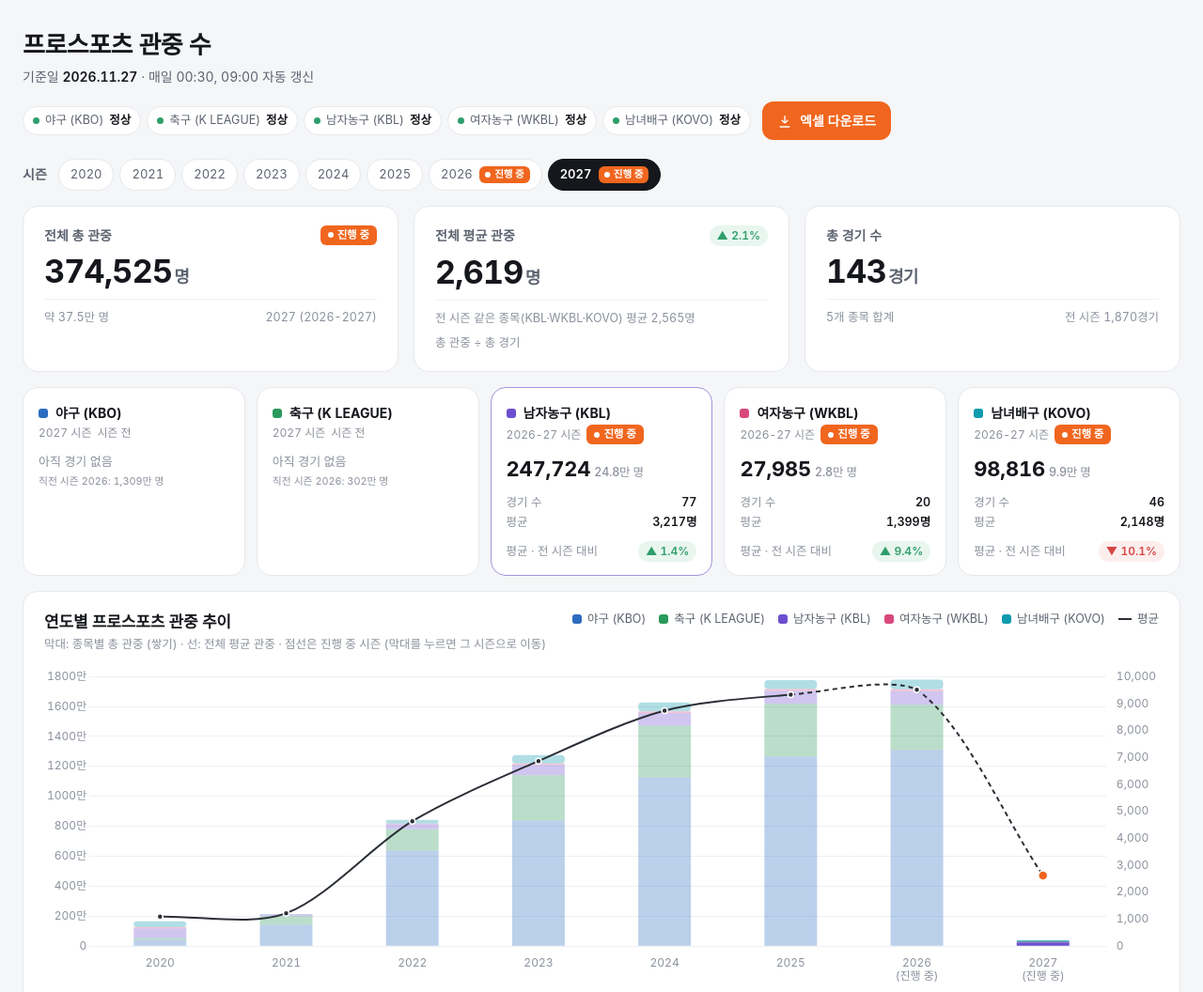
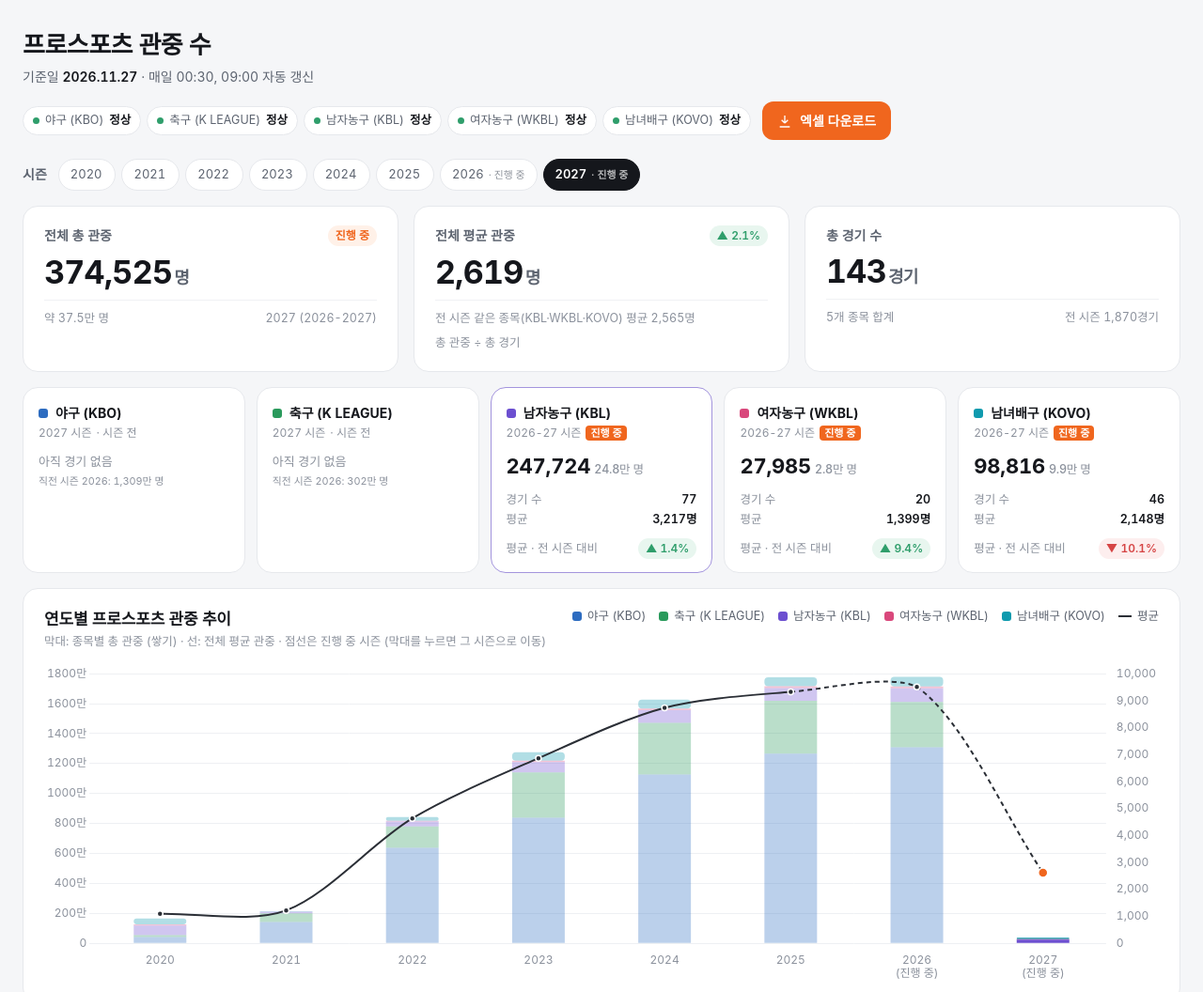
Before and after one commit to kkw-0121/prosports, a plain HTML site: page site/index.html in a window 1280 px wide. Shown: the top 1056 px of the page at 94% size. Drawn offline with nearby package versions, Linux system fonts and the light colour scheme; a web font is replaced by a local one.

Commit message:
화면: 상태 배지는 종목 카드에만, 크기를 옆 글자에 맞춤
Co-Authored-By: Claude Opus 5.5 <noreply@anthropic.com>

```diff
--- a/site/assets/app.js
+++ b/site/assets/app.js
@@ -37,11 +37,11 @@
 
   // ---------------------------------------------------------------- 공통 계산
   const label = (code) => `${leagues[code].name} (${leagues[code].abbr})`;
-  /** 시즌 상태 배지: 진행 중(주황) · 확정(파랑) · 시즌 전(회색 글자) */
+  /** 종목 카드의 시즌 상태 배지: 진행 중(주황) · 확정(파랑) · 시즌 전(회색 글자) */
   const BADGE = {
     live: '<span class="badge live">진행 중</span>',
     final: '<span class="badge final">확정</span>',
-    pre: '<span class="badge pre">시즌 전</span>',
+    pre: '<span class="badge pre">· 시즌 전</span>',
   };
   const seasonKey = (code, i) => Object.keys(leagues[code].seasons)[i];
   const seasonOf = (code, i) => leagues[code].seasons[seasonKey(code, i)];
@@ -59,7 +59,7 @@
 
   function renderChips() {
     $("#seasonChips").innerHTML = D.rows.map((r, i) =>
-      `<button class="chip" role="tab" aria-selected="${i === rowIdx}" data-i="${i}">${r.year}${rowLive(i) ? ' <span class="badge live sm">진행 중</span>' : ""}</button>`
+      `<button class="chip" role="tab" aria-selected="${i === rowIdx}" data-i="${i}">${r.year}<small>${rowLive(i) ? " · 진행 중" : ""}</small></button>`
     ).join("");
     $("#seasonChips").querySelectorAll(".chip").forEach((b) =>
       b.addEventListener("click", () => { rowIdx = +b.dataset.i; renderAll(); }));
@@ -82,7 +82,7 @@
     const basis = p?.partial ? `전 시즌 같은 종목(${p.names.join("·")})` : "전 시즌";
     $("#kpis").innerHTML = `
       <div class="card kpi">
-        <div class="label">전체 총 관중 ${live ? BADGE.live : ""}</div>
+        <div class="label">전체 총 관중 ${live ? '<span class="tag live">진행 중</span>' : ""}</div>
         <div class="value">${num(r.attendance)}<span class="unit">명</span></div>
         <div class="meta"><span>약 ${koUnit(r.attendance)}</span><span>${esc(r.row)}</span></div>
       </div>
@@ -245,7 +245,7 @@
     const head = `<tr><th>시즌</th>${items.map((it) => `<th>${esc(it.label)}</th>`).join("")}<th>합계</th></tr>`;
     const body = newestFirst(keys).map(([k, i]) => {
       const se = lg.seasons[k];
-      const live = se.source === "collected" && se.has_data ? BADGE.live : "";
+      const live = se.source === "collected" && se.has_data ? '<span class="tag live">진행 중</span>' : "";
       return `<tr class="${i === rowIdx ? "sel" : ""}"><td class="row-head">${shortSeason(k)}${live}</td>
         ${items.map((it) => statCell(se.items[it.key], it.label)).join("")}${statCell(se.total, "합계", "total")}</tr>`;
     }).join("");
--- a/site/assets/style.css
+++ b/site/assets/style.css
@@ -82,15 +82,12 @@ h2 { font-size: 17px; font-weight: 700; letter-spacing: -0.01em; }
 .tag.down { background: #fdeeee; color: var(--fail); }
 .tag.live { background: var(--accent-soft); color: var(--accent); }
 
-/* 시즌 상태 배지 */
-.badge { display: inline-flex; align-items: center; gap: 4px; padding: 2px 8px; border-radius: 6px; font-size: 11.5px; font-weight: 700; letter-spacing: -0.01em; line-height: 1.5; white-space: nowrap; vertical-align: 1px; }
+/* 종목 카드의 시즌 상태 배지 (옆 글자 크기에 맞춤) */
+.sport .season { display: flex; align-items: center; gap: 5px; }
+.badge { display: inline-block; padding: 0 5px; border-radius: 4px; font-size: 11px; font-weight: 600; line-height: 16px; white-space: nowrap; }
 .badge.live { background: var(--accent); color: #fff; }
-.badge.live::before { content: ""; width: 6px; height: 6px; border-radius: 50%; background: #fff; }
 .badge.final { background: #3451b2; color: #fff; }
-.badge.pre { padding: 0; color: var(--text-3); font-weight: 500; font-size: 12px; }
-.badge.sm { font-size: 10.5px; padding: 1px 6px; margin-left: 4px; }
-.sport .season { display: flex; align-items: center; gap: 6px; margin-top: 4px; }
-table.stat td.row-head .badge { margin-left: 6px; }
+.badge.pre { padding: 0; color: var(--text-3); font-weight: 400; font-size: 12px; line-height: inherit; }
 
 /* 종목 카드 */
 .sport-cards { display: grid; grid-template-columns: repeat(5, 1fr); gap: 12px; }
```
